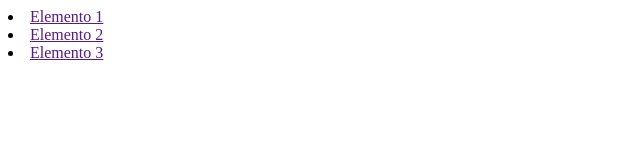
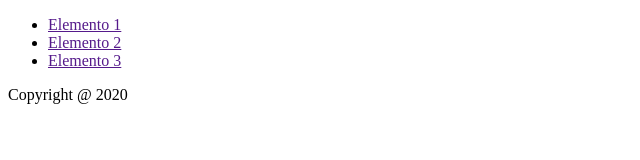
Before and after one commit to JavierSnzMrt/pruebaGIT, a plain HTML site: page index.html in a window 1280 px wide. Shown: the whole page, without its empty margins (0-640 px from the left). Drawn offline with Linux system fonts and the light colour scheme.

Commit message:
Menu de navegación

```diff
--- a/index.html
+++ b/index.html
@@ -6,9 +6,18 @@
     <title>prueba git</title>
 </head>
 <body>
-
+    <header>
+        <nav>
+            <ul>
                 <li><a href="">Elemento 1</a></li>
                 <li><a href="">Elemento 2</a></li>
                 <li><a href="">Elemento 3</a></li>
+            </ul>
+        </nav>
+    </header>
+    <main></main>
+    <footer>
+        <p>Copyright @ 2020</p>
+    </footer>
 </body>
 </html>
```
